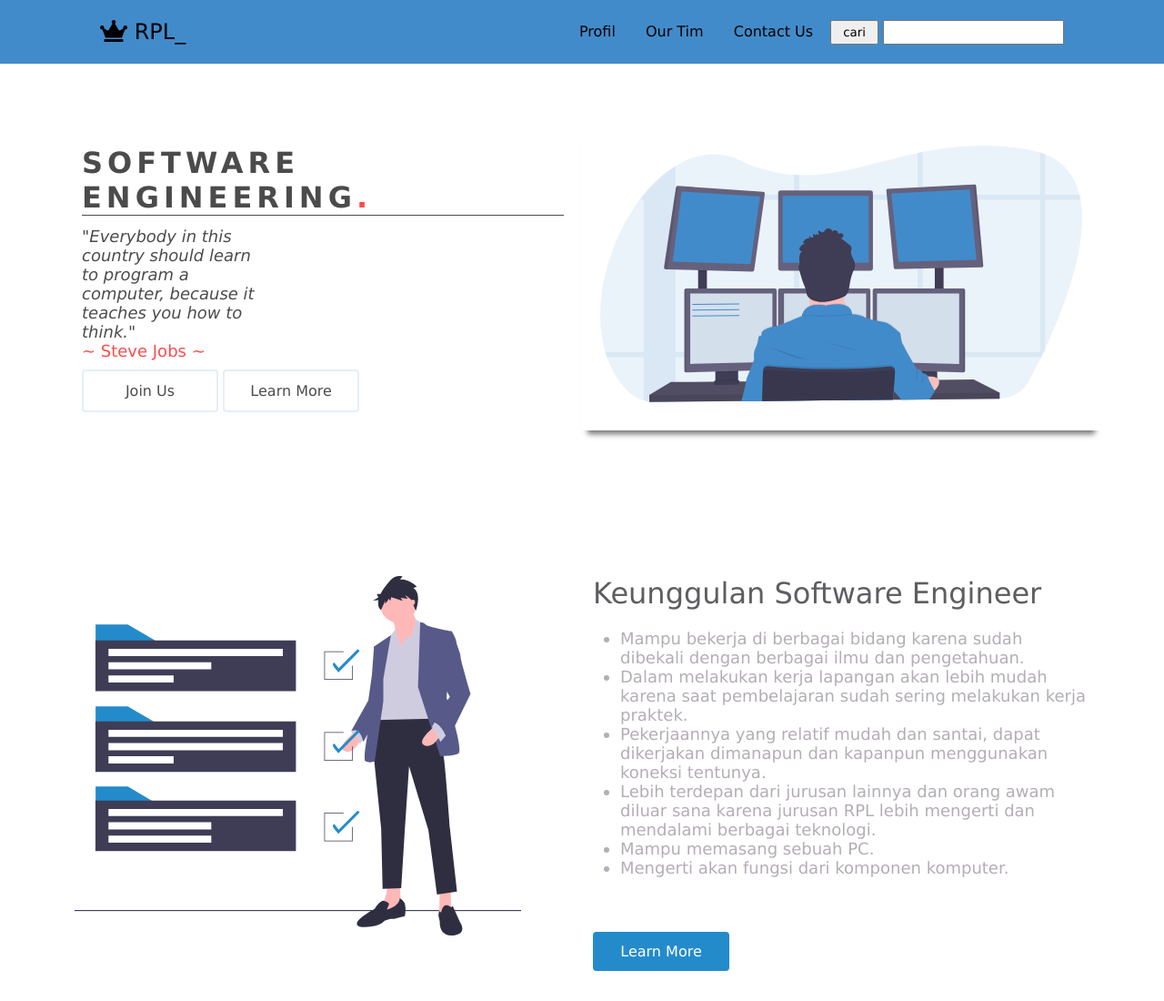
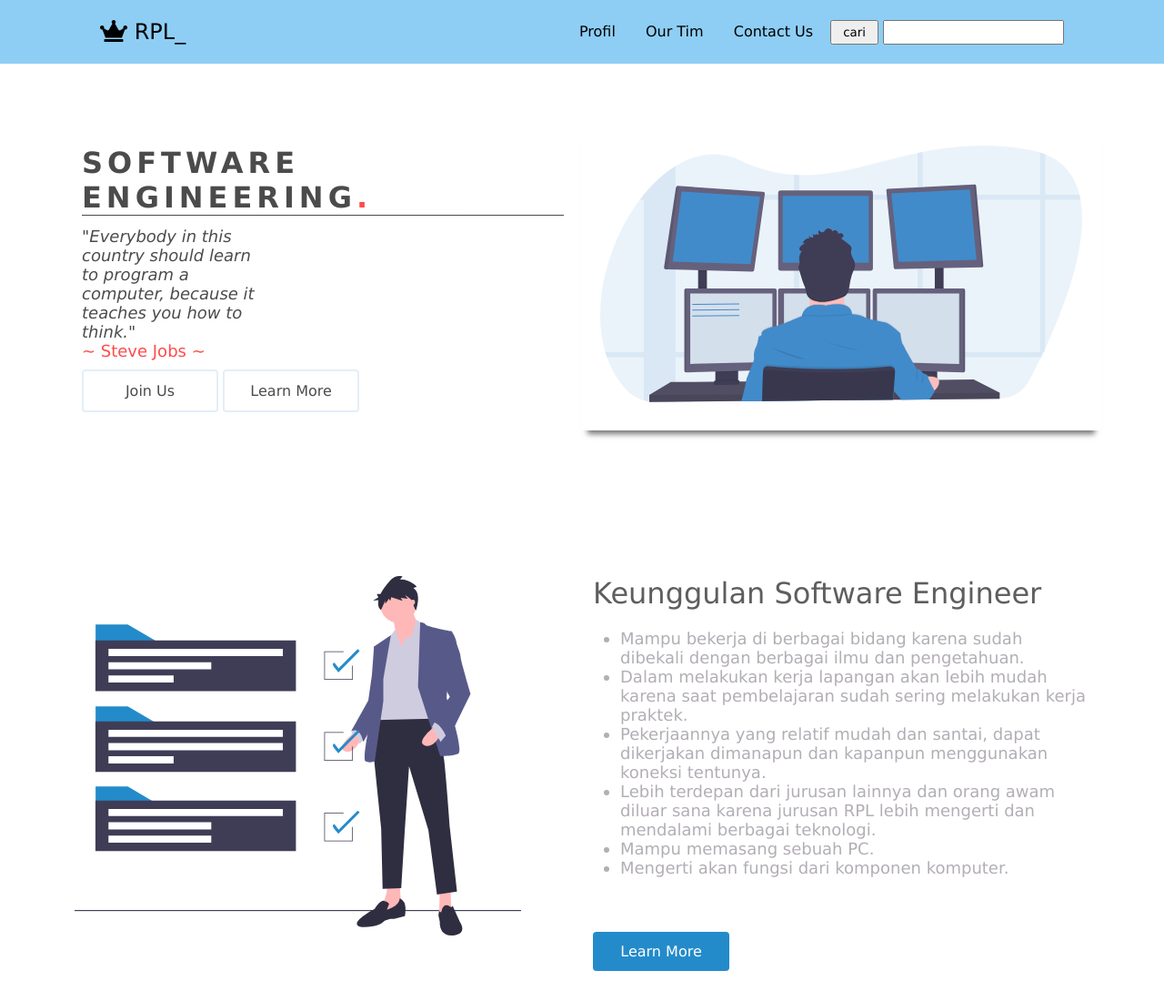
Before and after one commit to ifans07/kelas-rpl, a plain HTML site: page index.html in a window 1280 px wide. Shown: the top 1100 px of the page at 91% size. Drawn offline with Linux system fonts and the light colour scheme.

Commit message:
Update style.css

```diff
--- a/style.css
+++ b/style.css
@@ -98,7 +98,7 @@ header{
 	/*background-color: rgba(255, 255, 255, 0.7);*/
 /*	background-color: linear-gradient(rgba(255,255,255,0.7), rgba(255,255,255,0.7));*/
 	background-position: -5.5px 0;
-	background-color: #428bca;
+	background-color: #8ecef5;
 	/* background-color:rgba(64, 137, 201, 0.7); */
 }
 .header-right{
```
